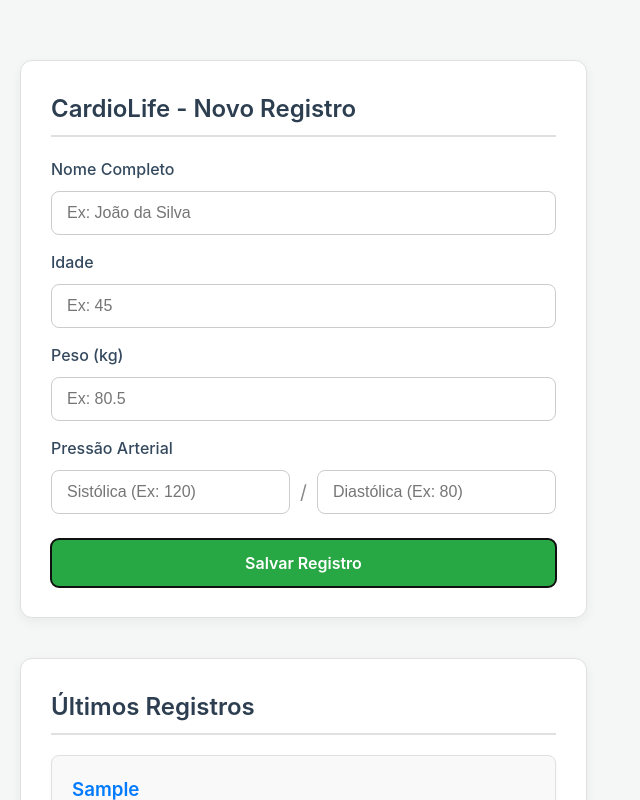
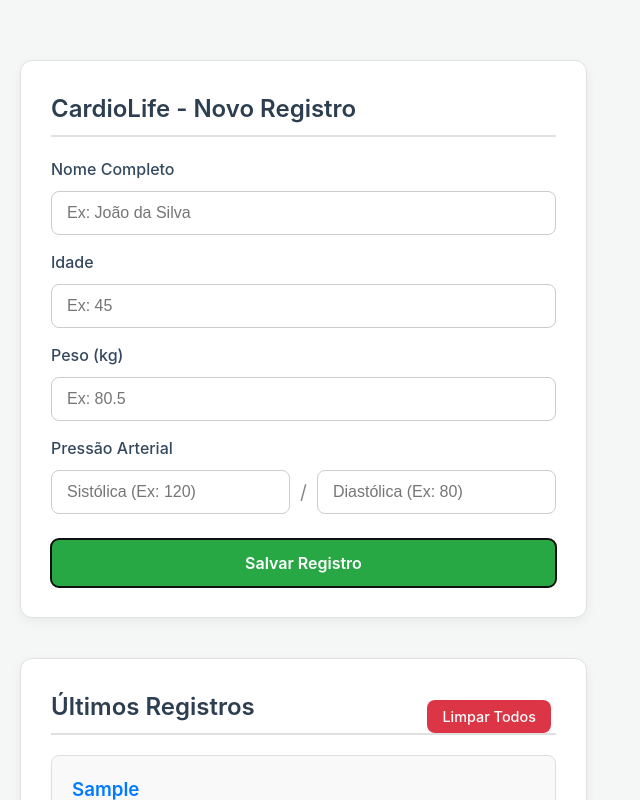
Before and after one commit to felipesayegg/cardiolife, a React (Vite) app: page / in a window 1280 px wide. Both pictures are taken after typing "Sample", "5", "5", "5", "5" into the empty fields and a click on the button "Salvar Registro". Shown: the top 800 px of the page, without its empty margins (0-640 px from the left). Built offline with nearby package versions, Linux system fonts and the light colour scheme; the HTML template or start-up script is replaced by a standard one.

Commit message:
refactor: Extrai ListaRegistros para componente e limpa App.jsx

```diff
--- a/src/App.css
+++ b/src/App.css
@@ -157,3 +157,22 @@ h2 {
     padding: 20px;
   }
 }
+.btn-limpar {
+  background-color: #dc3545; /* Vermelho 'perigo' */
+  color: white;
+  font-size: 0.9rem;
+  font-weight: 500;
+  padding: 8px 15px;
+  border: none;
+  border-radius: 8px;
+  cursor: pointer;
+  transition: background-color 0.3s;
+  float: right; /* Alinha à direita */
+  /* Ajuste para alinhar com o título h2 */
+  margin-top: -55px;
+  margin-right: 5px;
+}
+
+.btn-limpar:hover {
+  background-color: #c82333;
+}
--- a/src/App.jsx
+++ b/src/App.jsx
@@ -1,57 +1,46 @@
 import { useState, useEffect } from 'react';
 import './App.css';
-// 1. IMPORTE O NOVO COMPONENTE DE FORMULÁRIO
 import FormularioCadastro from './components/FormularioCadastro';
+// 1. IMPORTE O NOVO COMPONENTE DE LISTA
+import ListaRegistros from './components/ListaRegistros';
 
 export default function App() {
 
-  // O App.jsx agora só se preocupa com a LISTA de registros
+  // 1. O ESTADO (a lista) mora no App
   const [registros, setRegistros] = useState(() => {
     const dadosSalvos = localStorage.getItem('registrosCardioLife');
     return dadosSalvos ? JSON.parse(dadosSalvos) : [];
   });
 
-  // O useEffect continua aqui, monitorando 'registros'
+  // 2. O EFEITO de salvar no LocalStorage também mora no App
   useEffect(() => {
     localStorage.setItem('registrosCardioLife', JSON.stringify(registros));
-  }, [registros]);
+  }, [registros]); // Roda sempre que [registros] mudar
 
-  // Função que será passada para o formulário
+  // 3. FUNÇÃO para ADICIONAR um registro (será passada para o Formulário)
   const adicionarRegistro = (novoRegistro) => {
-    setRegistros([
-      ...registros,
-      novoRegistro
-    ]);
+    setRegistros([ ...registros, novoRegistro ]);
   };
 
-  // O JSX do App fica MUITO menor
+  // 4. FUNÇÃO para LIMPAR os registros (será passada para a Lista)
+  const limparTodosRegistros = () => {
+    setRegistros([]); // Define a lista como vazia
+  };
+
+  // 5. O JSX agora é super limpo!
   return (
     <div className="app-container">
 
-      {/* --- SEÇÃO DO FORMULÁRIO (agora é um componente) --- */}
-      {/* Passamos a função 'adicionarRegistro' para a prop 'onRegistroSalvo' */}
+      {/* Componente 1: O Formulário */}
+      {/* Ele recebe a função 'adicionarRegistro' como uma "prop" */}
       <FormularioCadastro onRegistroSalvo={adicionarRegistro} />
 
-      {/* --- SEÇÃO DOS CARDS DE REGISTRO (continua aqui por enquanto) --- */}
-      <div className="registros-container">
-        <h2>Últimos Registros</h2>
-        <div className="cards-grid">
-
-          {registros.length === 0 && (
-            <p className="sem-registros">Nenhum registro encontrado.</p>
-          )}
-
-          {registros.slice(-6).reverse().map((reg) => (
-            <div className="record-card" key={reg.id}>
-              <h3>{reg.nome}</h3>
-              <p>Idade: {reg.idade} anos</p>
-              <p>Peso: {reg.peso} kg</p>
-              <p>Pressão: <strong>{reg.pressaoSistolica} / {reg.pressaoDiastolica}</strong> mmHg</p>
-            </div>
-          ))}
-
-        </div>
-      </div>
+      {/* Componente 2: A Lista */}
+      {/* Ela recebe a lista 'registros' e a função 'limparTodosRegistros' */}
+      <ListaRegistros
+        registros={registros}
+        onLimparRegistros={limparTodosRegistros}
+      />
 
     </div>
   );
--- /dev/null
+++ b/src/components/ListaRegistros.jsx
@@ -0,0 +1,42 @@
+/* eslint-disable react/prop-types */
+// O componente recebe 'registros' (a lista) e 'onLimparRegistros' (a função)
+export default function ListaRegistros({ registros, onLimparRegistros }) {
+
+  // Função para chamar o "limpar" só depois de confirmar
+  const handleClearAll = () => {
+    if (window.confirm("Tem certeza que deseja apagar TODOS os registros?")) {
+      onLimparRegistros(); // Chama a função que veio do App.jsx
+    }
+  };
+
+  return (
+    <div className="registros-container">
+      <h2>Últimos Registros</h2>
+
+      {/* O botão de Limpar só aparece se tiver registros */}
+      {registros.length > 0 && (
+        <button onClick={handleClearAll} className="btn-limpar">
+          Limpar Todos
+        </button>
+      )}
+
+      <div className="cards-grid">
+
+        {/* Mensagem de "sem registros" */}
+        {registros.length === 0 && (
+          <p className="sem-registros">Nenhum registro encontrado.</p>
+        )}
+
+        {/* Mapeia a lista e cria os cards (só os últimos 6, em ordem reversa) */}
+        {registros.slice(-6).reverse().map((reg) => (
+          <div className="record-card" key={reg.id}>
+            <h3>{reg.nome}</h3>
+            <p>Idade: {reg.idade} anos</p>
+            <p>Peso: {reg.peso} kg</p>
+            <p>Pressão: <strong>{reg.pressaoSistolica} / {reg.pressaoDiastolica}</strong> mmHg</p>
+          </div>
+        ))}
+      </div>
+    </div>
+  );
+}
```
